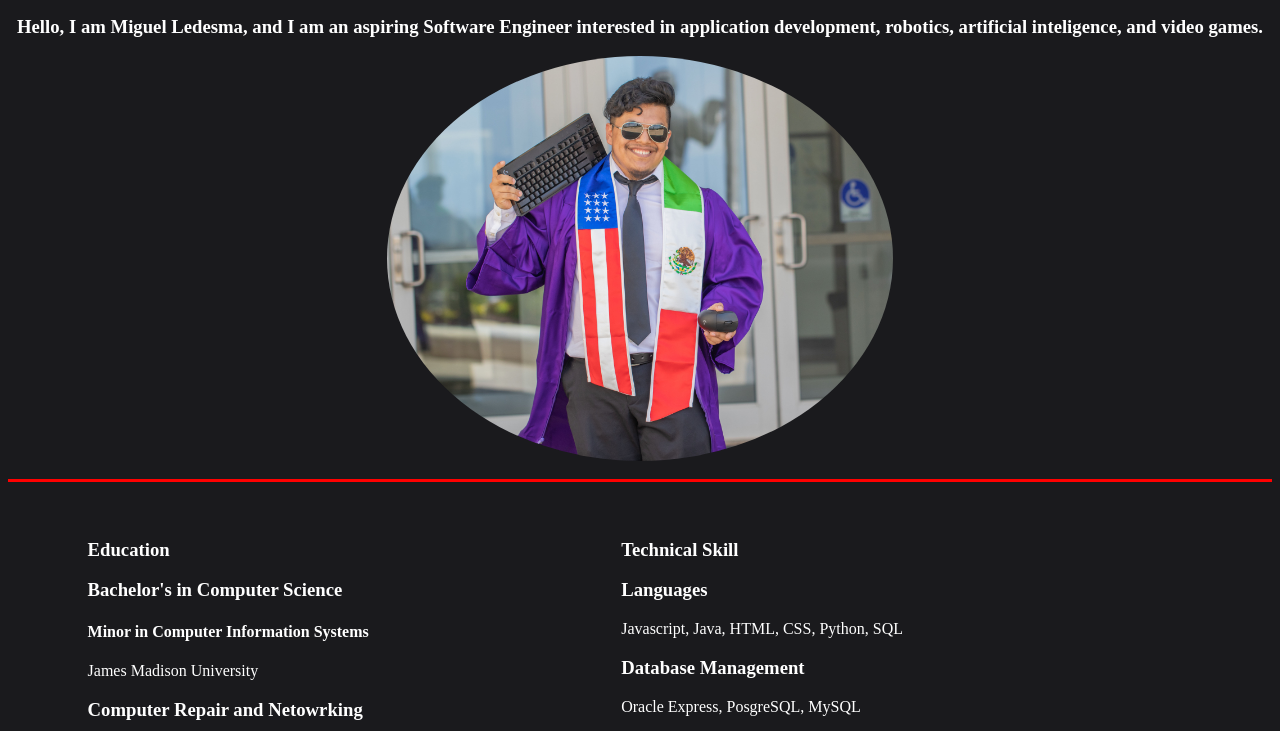
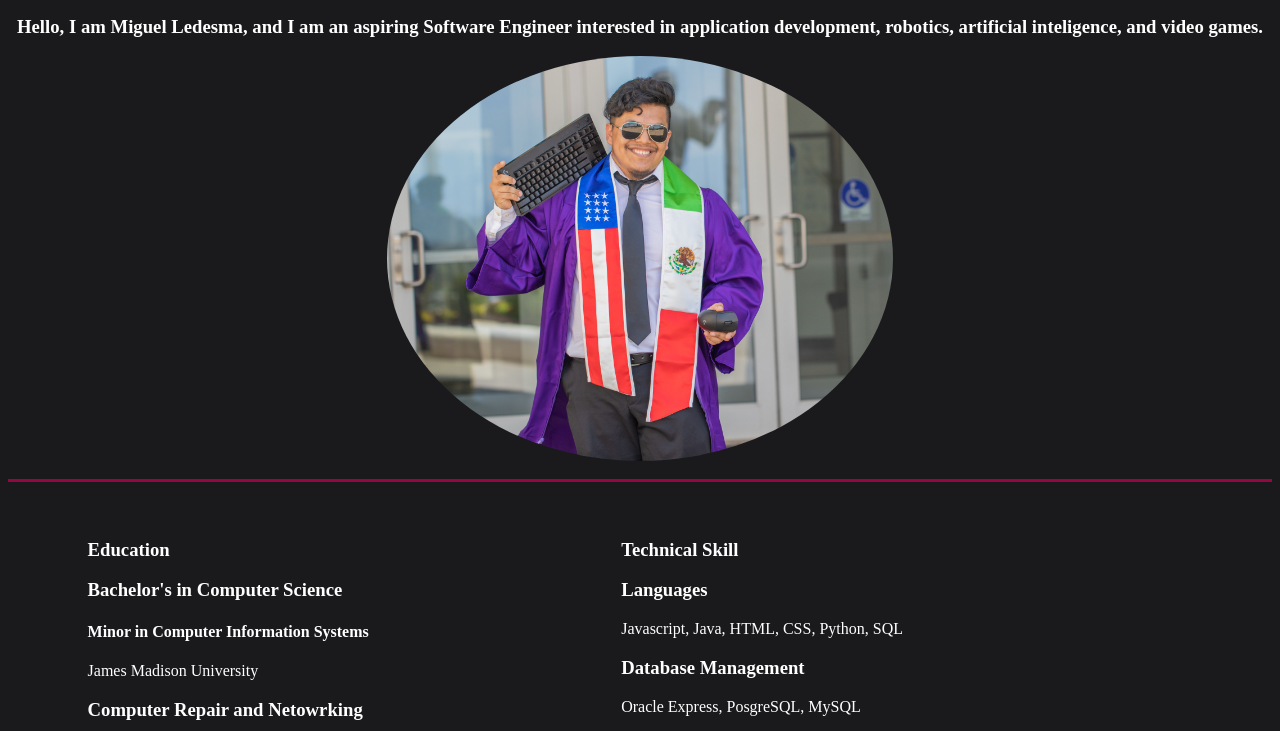
Before and after one commit to Miguel-Ledesma/resume_site, a plain HTML site: page main-site/index.html in a window 1280 px wide. Shown: the part 62-793 px from the top of the page. Drawn offline with Linux system fonts and the light colour scheme.

Commit message:
changed line colors

```diff
--- a/main-site/css/styles.css
+++ b/main-site/css/styles.css
@@ -18,7 +18,7 @@ img {
 
 .main {
     border-bottom-style: solid;
-    border-color: red;
+    border-color: #950740;
 }
 .pic-me {
     display: flex;
@@ -28,7 +28,7 @@ img {
 .introduction {
     text-align: center;
     border-bottom-style: solid;
-    border-color: red;
+    border-color: #950740;
 }
 
 .qualifications {
```
